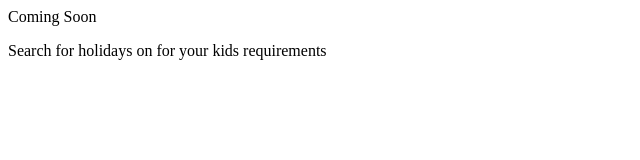
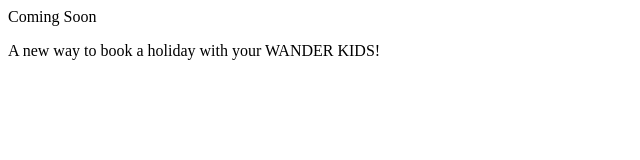
Before and after one commit to lamellon/little-holiday, a Next.js app: page / in a window 1280 px wide. Shown: the top 160 px of the page, without its empty margins (0-640 px from the left). Built offline with nearby package versions, Linux system fonts and the light colour scheme.

Commit message:
Change text on homepage

```diff
--- a/pages/index.js
+++ b/pages/index.js
@@ -11,7 +11,7 @@ function HomePage() {
           </div>
 
           <p className="mt-2 text-gray-500">
-            Search for holidays on for your kids requirements
+            A new way to book a holiday with your WANDER KIDS!
           </p>
         </div>
       </div>
```
